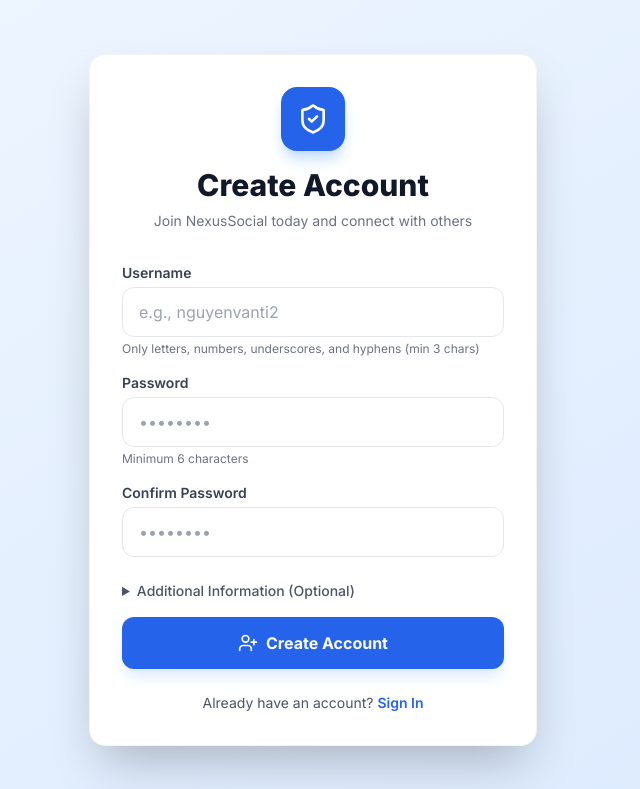
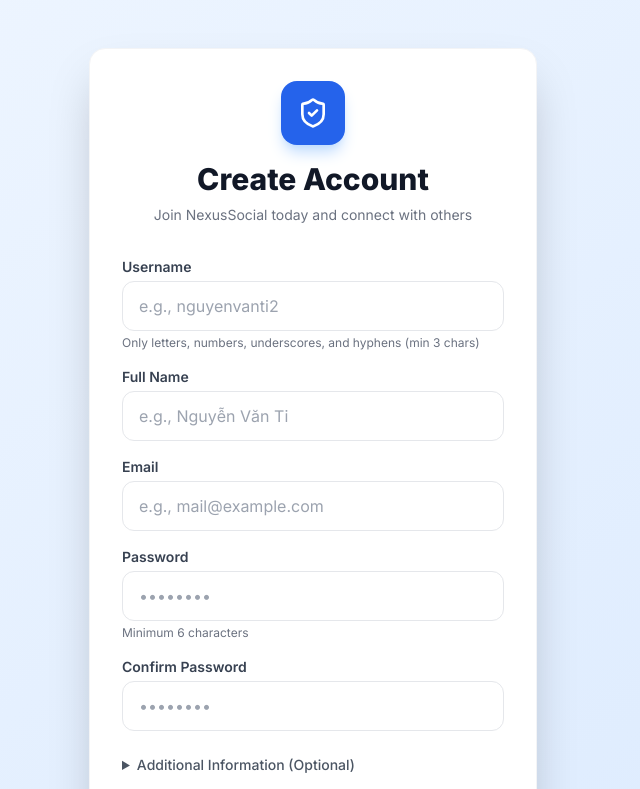
Before and after one commit to Leminhquan2310/SOCIAL_MEDIA_FE, a React (Vite) app: page /register in a window 1280 px wide. Shown: the top 789 px of the page, without its empty margins (327-967 px from the left). Built offline with nearby package versions, Linux system fonts and the light colour scheme; no server answers.

Commit message:
fix(authenticaiton): update new workflow auth

```diff
--- a/src/config/apiConfig.ts
+++ b/src/config/apiConfig.ts
@@ -19,7 +19,6 @@
       LOGOUT: "/auth/logout",
       REFRESH: "/auth/refresh-token",
       REGISTER: "/auth/register",
-      VERIFY_EMAIL: "/auth/verify-email",
     },
 
     // User endpoints
--- a/src/pages/RegisterPage.tsx
+++ b/src/pages/RegisterPage.tsx
@@ -43,6 +43,19 @@
     }
     if (!/^[a-zA-Z0-9_-]+$/.test(registerData.username.trim())) {
       return "Username can only contain letters, numbers, underscores, and hyphens";
+    }
+
+    // Validate email
+    if (!registerData.email.trim()) {
+      return "Email is required";
+    }
+    if (!/^[^\s@]+@[^\s@]+\.[^\s@]+$/.test(registerData.email.trim())) {
+      return "Invalid email format";
+    }
+
+    // Validate full name
+    if (!registerData.fullName.trim()) {
+      return "Full Name is required";
     }
 
     // Validate password
@@ -164,6 +177,36 @@
           </p>
         </div>
 
+        {/* Full Name */}
+        <div>
+          <label className="block text-sm font-semibold text-gray-700 mb-1">Full Name</label>
+          <input
+            type="text"
+            name="fullName"
+            required
+            disabled={loading}
+            className="w-full px-4 py-3 rounded-xl border border-gray-200 focus:ring-2 focus:ring-blue-500 focus:border-transparent outline-none transition-all disabled:bg-gray-50"
+            placeholder="e.g., Nguyễn Văn Ti"
+            value={registerData.fullName}
+            onChange={handleInputChange}
+          />
+        </div>
+
+        {/* Email */}
+        <div>
+          <label className="block text-sm font-semibold text-gray-700 mb-1">Email</label>
+          <input
+            type="email"
+            name="email"
+            required
+            disabled={loading}
+            className="w-full px-4 py-3 rounded-xl border border-gray-200 focus:ring-2 focus:ring-blue-500 focus:border-transparent outline-none transition-all disabled:bg-gray-50"
+            placeholder="e.g., mail@example.com"
+            value={registerData.email}
+            onChange={handleInputChange}
+          />
+        </div>
+
         {/* Password */}
         <div>
           <label className="block text-sm font-semibold text-gray-700 mb-1">Password</label>
@@ -202,30 +245,6 @@
               Additional Information (Optional)
             </summary>
             <div className="mt-3 space-y-3 p-4 bg-gray-50 rounded-xl border border-gray-100">
-              <div>
-                <label className="block text-xs font-semibold text-gray-700 mb-1">Full Name</label>
-                <input
-                  type="text"
-                  name="fullName"
-                  disabled={loading}
-                  className="w-full px-3 py-2 rounded-lg border border-gray-200 focus:ring-2 focus:ring-blue-500 focus:border-transparent outline-none transition-all text-sm disabled:bg-gray-50"
-                  placeholder="e.g., Nguyễn Văn Ti"
-                  value={registerData.fullName}
-                  onChange={handleInputChange}
-                />
-              </div>
-              <div>
-                <label className="block text-xs font-semibold text-gray-700 mb-1">Email</label>
-                <input
-                  type="email"
-                  name="email"
-                  disabled={loading}
-                  className="w-full px-3 py-2 rounded-lg border border-gray-200 focus:ring-2 focus:ring-blue-500 focus:border-transparent outline-none transition-all text-sm disabled:bg-gray-50"
-                  placeholder="e.g., mail@example.com"
-                  value={registerData.email}
-                  onChange={handleInputChange}
-                />
-              </div>
               <div>
                 <label className="block text-xs font-semibold text-gray-700 mb-1">Date of Birth</label>
                 <input
```
